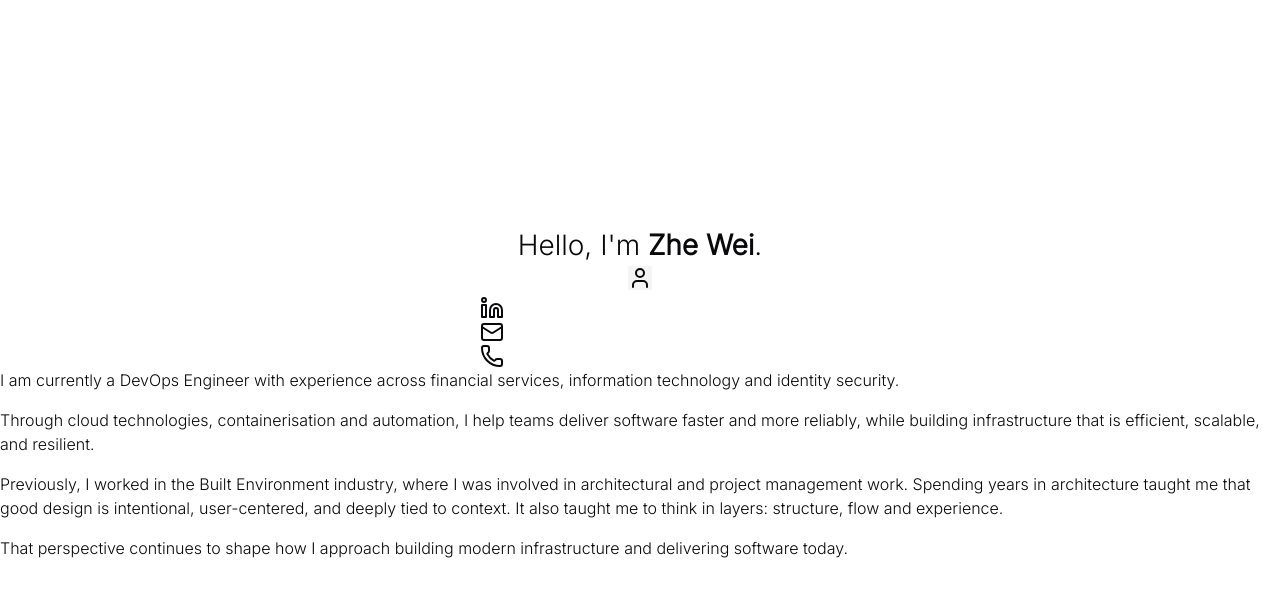
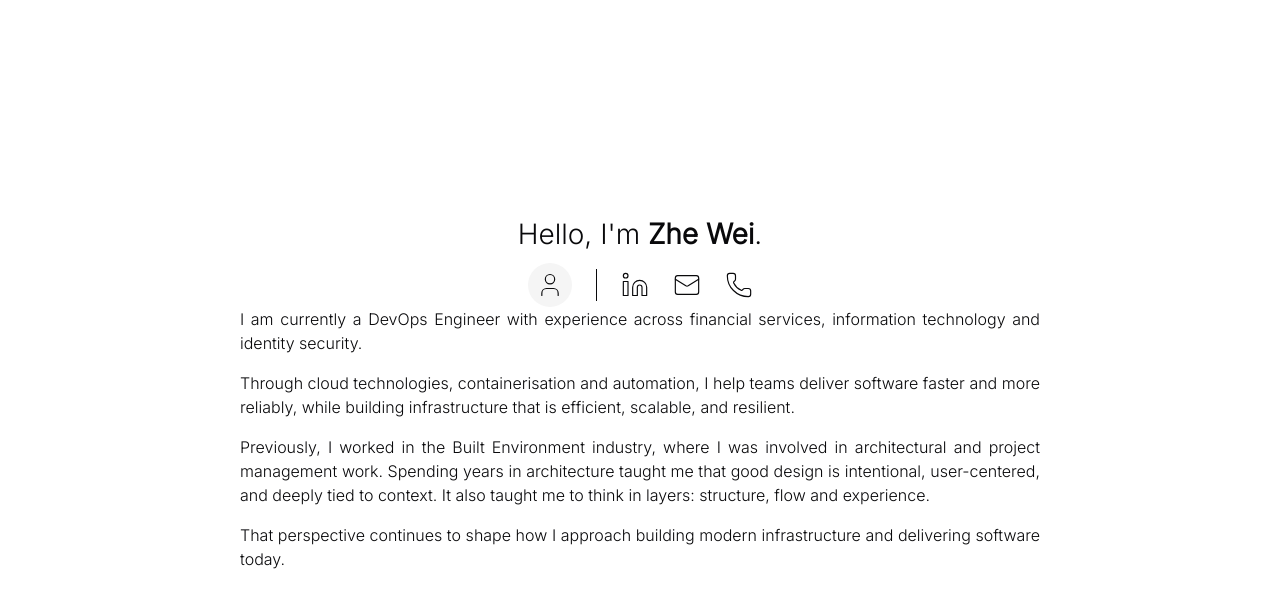
Before and after one commit to czhewei/personal-website, a React (Create React App) app: page / in a window 1280 px wide. Both pictures are taken after a click on the button "About me". Shown: the top 608 px of the page. Built offline with nearby package versions, Linux system fonts and the light colour scheme; the HTML template or start-up script is replaced by a standard one.

Commit message:
updated app.css and app.js file

```diff
--- a/src/App.css
+++ b/src/App.css
@@ -37,6 +37,7 @@ h1 {
 
 h1 .highlight {
   font-weight: 400;
+  color: var(--neutral-gray);
 }
 
 .icon-container {
@@ -53,33 +54,9 @@ h1 .highlight {
   font-weight: 300;
   line-height: 1.6;
   color: var(--neutral-gray);
-  text-align: justify;
-  margin-top: var(--section-padding);
-  max-width: 800px;
+  text-align-last: center;
+  -moz-text-align-last: center;
+  display: flex;
+  flex-direction: column;
+  align-items: center;
 }
-
-.icon {
-  font-size: var(--icon-size);
-  color: var(--neutral-gray);
-  stroke-width: 1;
-  transition: transform 0.3s ease, stroke-width 0.3s ease, color 0.3s ease;
-}
-
-.icon:hover {
-  transform: scale(1.2);
-  stroke-width: 2;
-  color: #444;
-}
-
-.icon-button {
-  background: none;
-  border: none;
-  cursor: pointer;
-  padding: 0;
-  color: inherit;
-  transition: color 0.3s ease;
-}
-
-.icon-button:hover .icon {
-  color: var(--hover-gray);
-}
--- a/src/App.js
+++ b/src/App.js
@@ -8,29 +8,31 @@ function Header({ toggleAbout, showAbout }) {
       <h1 className="text-[28px] font-light">
         Hello, I'm <span className="font-bold text-foreground">Zhe Wei</span>.
       </h1>
-      <div className="icon-container">
+      <div className="flex items-center justify-center gap-6 mt-2">
         <button
           onClick={toggleAbout}
-          className={`icon-button ${showAbout ? "bg-neutral-100" : "hover:bg-neutral-100"}`}
+          className={`relative p-2 rounded-full transition-colors ${
+            showAbout ? "bg-neutral-100" : "hover:bg-neutral-100"
+          } hover:text-accent`}
           aria-label="About me"
           title="About me"
         >
-          <User className="icon" />
+          <User className="h-[28px] w-[28px] stroke-[1px]" />
         </button>
         <span className="w-px h-8 bg-foreground"></span>
         <a
           href="https://www.linkedin.com/in/czhew/"
           target="_blank"
           rel="noopener noreferrer"
-          className="icon-button"
+          className="hover:text-accent"
         >
-          <Linkedin className="icon" title="LinkedIn" />
+          <Linkedin className="h-[28px] w-[28px] stroke-[1px]" title="LinkedIn" />
         </a>
-        <a href="mailto:czhewei.work@gmail.com" className="icon-button">
-          <Mail className="icon" title="Mail" />
+        <a href="mailto:czhewei.work@gmail.com" className="hover:text-accent">
+          <Mail className="h-[28px] w-[28px] stroke-[1px]" title="Mail" />
         </a>
-        <a href="tel:+6596747271" className="icon-button">
-          <Phone className="icon" title="Phone" />
+        <a href="tel:+6596747271" className="hover:text-accent">
+          <Phone className="h-[28px] w-[28px] stroke-[1px]" title="Phone" />
         </a>
       </div>
     </header>
@@ -45,8 +47,13 @@ function AboutSection() {
     "That perspective continues to shape how I approach building modern infrastructure and delivering software today."
   ];
 
+  const sectionStyle = {
+    maxWidth: '800px',
+    textAlign: 'justify',
+  };
+
   return (
-    <section className="about-section-content">
+    <section style={sectionStyle}>
       {aboutText.map((paragraph, index) => (
         <p key={index} className="mb-4">
           {paragraph}
```
